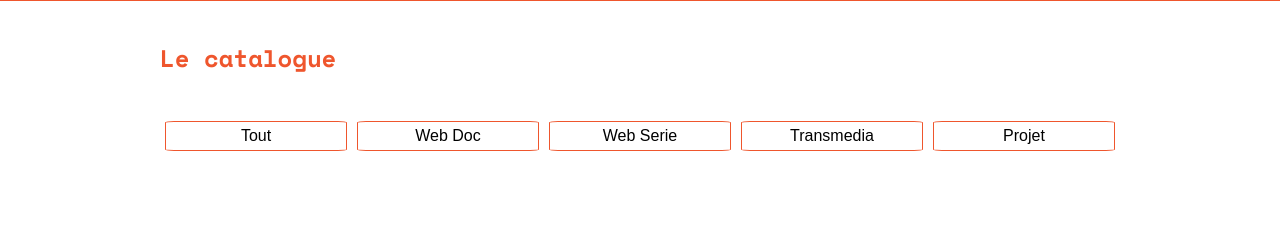
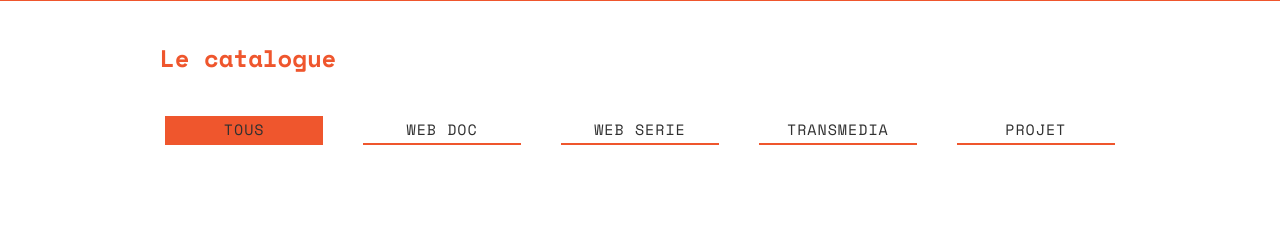
Before and after one commit to annieCeline/projetWeb06, a PHP site: page /programme.html in a window 1280 px wide. Shown: the part 811-1048 px from the top of the page. Run offline with PHP 8.4, Linux system fonts and the light colour scheme; some libraries are stand-ins or nearby versions; some web fonts are replaced.

Commit message:
modification sur button tag

```diff
--- a/css/screenProgramme.css
+++ b/css/screenProgramme.css
@@ -1,4 +1,3 @@
-
 html {
 	font-size: 62.5%;
 }
@@ -49,7 +48,7 @@ nav a:hover {
 	border-bottom: 1px solid #303030;
 }
 
-nav>div {
+nav > div {
 	display: none;
 }
 
@@ -117,7 +116,7 @@ header {
 	width: 75%;
 }
 
-header>h1 {
+header > h1 {
 	color: #ef562d;
 	font-family: 'Megrim', cursive;
 	font-size: 5rem;
@@ -128,13 +127,13 @@ header>h1 {
 	z-index: -1;
 }
 
-header>p {
+header > p {
 	line-height: 2.5rem;
 	margin: 4rem;
 	width: 60%;
 }
 
-header>img {
+header > img {
 	max-width: 100%;
 }
 
@@ -211,19 +210,84 @@ section:nth-of-type(2) a {
 	color: #ef562d;
 }
 
-button {
-    border: 1px solid #ef562d;
-    background-color: #ffffff;
-    border-radius: 5%;
-    padding: 0.5rem;
-    width: 100%;
-    cursor: pointer;
-    margin: 0.5rem;
+.buttonSelected {
+/*	border:2px solid #ef562d;*/
+    background-color: #ef562d;
+
 }
 
 
+button {
+	color:#303030;
+	font-family: 'Space Mono', monospace;
+	font-size: 1.5rem;
+	text-transform: uppercase;
+	letter-spacing: 0.1rem;
+	width: 16.5%;
+
+	border-left: none;
+	border-right: none;
+	border-top: none;
+	border-bottom: 2px double #ef562d;
+	background-color: #ffffff;
+	cursor: pointer;
+	position: relative;
+	margin: 0rem 0.5rem;
+	padding: 0.5rem;
+	text-transform: uppercase;
+	overflow: hidden;
+
+
+}
+
+button::before {
+	transform: translateX(100%);
+	content: '';
+	position: absolute;
+	bottom: 0;
+	left: 0;
+	width: 99.5%;
+	height: 2px;
+/*	border-bottom: 2px solid transparent;*/
+	border-left: 2px solid transparent;
+
+
+}
+
+button::after {
+	transform: translateX(-100%);
+	content: '';
+	position: absolute;
+	top: 0;
+	left: 0;
+	width: 99.5%;
+	height: 2px;
+	border-top: 2px solid transparent;
+	border-right: 2px solid transparent;
+
+}
+
+button:hover::before {
+	transition: .1s transform linear, .1s height linear .1s;
+	transform: translateX(0);
+	height: 100%;
+	border-color: #ef562d;
+
+
+}
+
+button:hover::after {
+	transition: .1s transform linear .2s, .1s height linear .3s;
+	transform: translateX(0);
+	height: 100%;
+	border-color: #ef562d;
+
+}
+
+
+
+
 /*THUMBNAILS*/
-
 
 /*Gestion des li*/
 
@@ -265,7 +329,6 @@ button {
 
 /*;;;;;;;;;HOVER;;;;;;;;;;;;;;;;*/
 
-
 /*info hover*/
 
 [data-tag] .hoverInfo {
@@ -305,17 +368,20 @@ h4 {
 
 
 /*info film: titre et auteur*/
+
 .hoverInfo .infoFilm {
 	position: absolute;
 	left: 15%;
 	right: 15%;
 	top: 25%;
 }
+
 .hoverInfo h3 {
 	line-height: 1.5rem;
 }
 
 /*infos annexes : date, lieu, more info */
+
 .infosAnnexes {
 	text-align: center;
 
@@ -410,7 +476,6 @@ footer {
 
 /*MEDIA QUERIES */
 
-
 /*MOBILE*/
 
 @media screen and (max-width: 500px) {
@@ -422,7 +487,7 @@ footer {
 	nav {
 		background-color: white;
 	}
-    nav>div {
+	nav > div {
 		/*La souris/menu hamb apparait*/
 		display: flex;
 		justify-content: flex-end;
@@ -430,7 +495,7 @@ footer {
 	nav ul {
 		display: none;
 	}
-    nav>ul>li {
+	nav > ul > li {
 		font-size: 2.5rem;
 	}
 	header {
@@ -441,13 +506,13 @@ footer {
 		width: 90%;
 		padding-top: 9rem;
 	}
-    header>h1 {
+	header > h1 {
 		margin-left: 9.5rem;
 		margin-top: 8rem;
 		font-size: 3rem;
 		line-height: 4.5rem;
 	}
-    header>p {
+	header > p {
 		width: 90%;
 		margin: 1rem;
 	}
@@ -516,11 +581,11 @@ footer {
 		width: 90%;
 		padding-top: 9rem;
 	}
-    header>h1 {
+	header > h1 {
 		margin-left: 15rem;
 		margin-top: 9.5rem;
 	}
-    header>p {
+	header > p {
 		width: 90%;
 	}
 	/*    NAVIGATIONS */
--- a/programme.html
+++ b/programme.html
@@ -20,23 +20,28 @@
     <script>
         $(document).ready(function() {
 
-            $('#filmsCategories button').click(function() {
-                //				console.log("click");
+            $('#idTous').addClass('buttonSelected');
 
+            $('#filmsCategories button').click(function(e) {
+
+
+                console.log("click");
                 var visibleTag = $(this).data('cat');
-                //				console.log(visibleTag);
+                console.log(visibleTag);
+                //console.log(this);
 
-                $('#thumbnails > li').each(function() {
+                $('#filmsCategories button').removeClass('buttonSelected');
+                $(this).addClass('buttonSelected');
 
+                //LI//
+                $('#thumbnails > li').each(function(e) {
                     $(this).css('display', 'block');
-
-                    if (visibleTag != 'tout' && $(this).data('tag') != visibleTag) {
-
+                    //console.log(this);
+                    if (visibleTag != 'tous' && $(this).data('tag') != visibleTag) {
                         $(this).css('display', 'none');
                     }
                 });
             });
-
             $('nav > div').click(function(e) {
                 $('nav > ul').toggleClass("visible");
 
@@ -124,7 +129,7 @@
                 <!--Les buttons tags-->
                 <div id="tagsFilms">
 
-                    <button data-cat="tout">Tout</button>
+                    <button data-cat="tous" id="idTous">Tous</button>
 
                     <button data-cat="webdoc">Web Doc</button>
 
```
Lines whose indentation alone changed are shown as unchanged.
